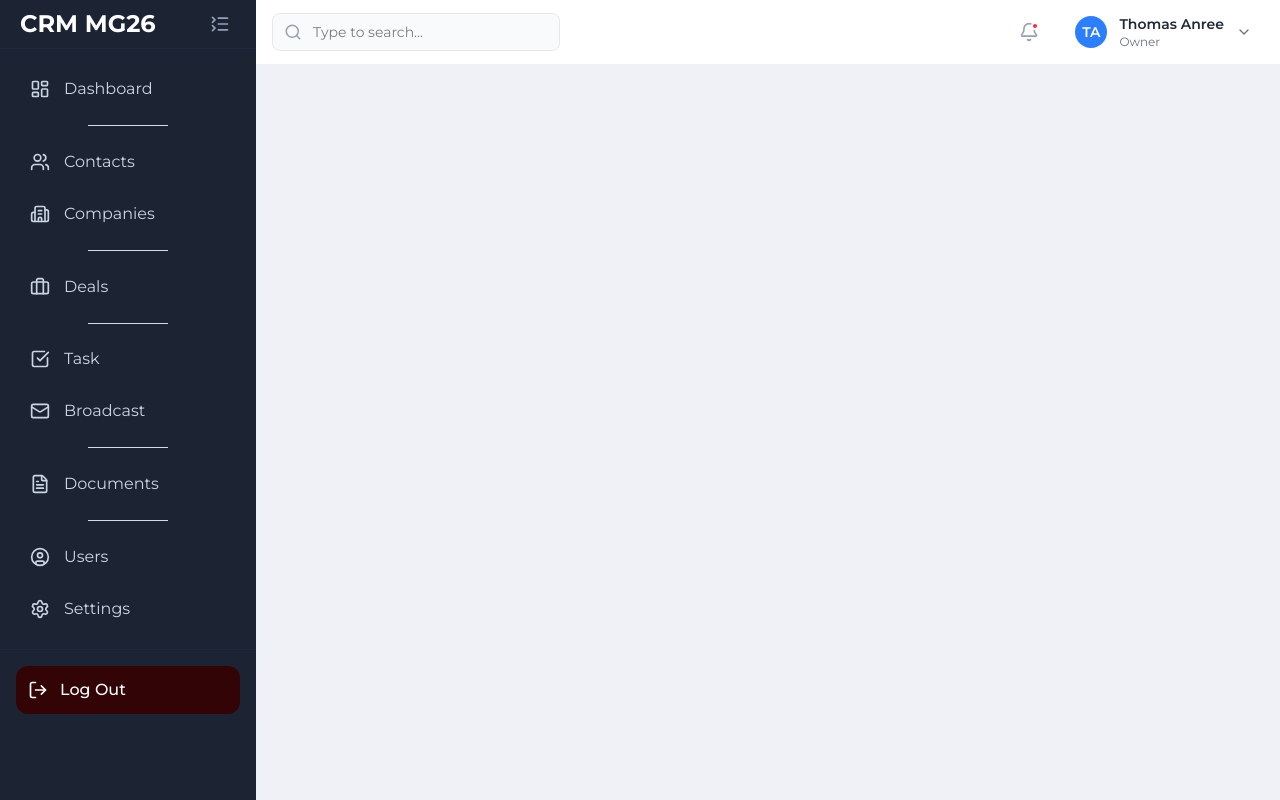
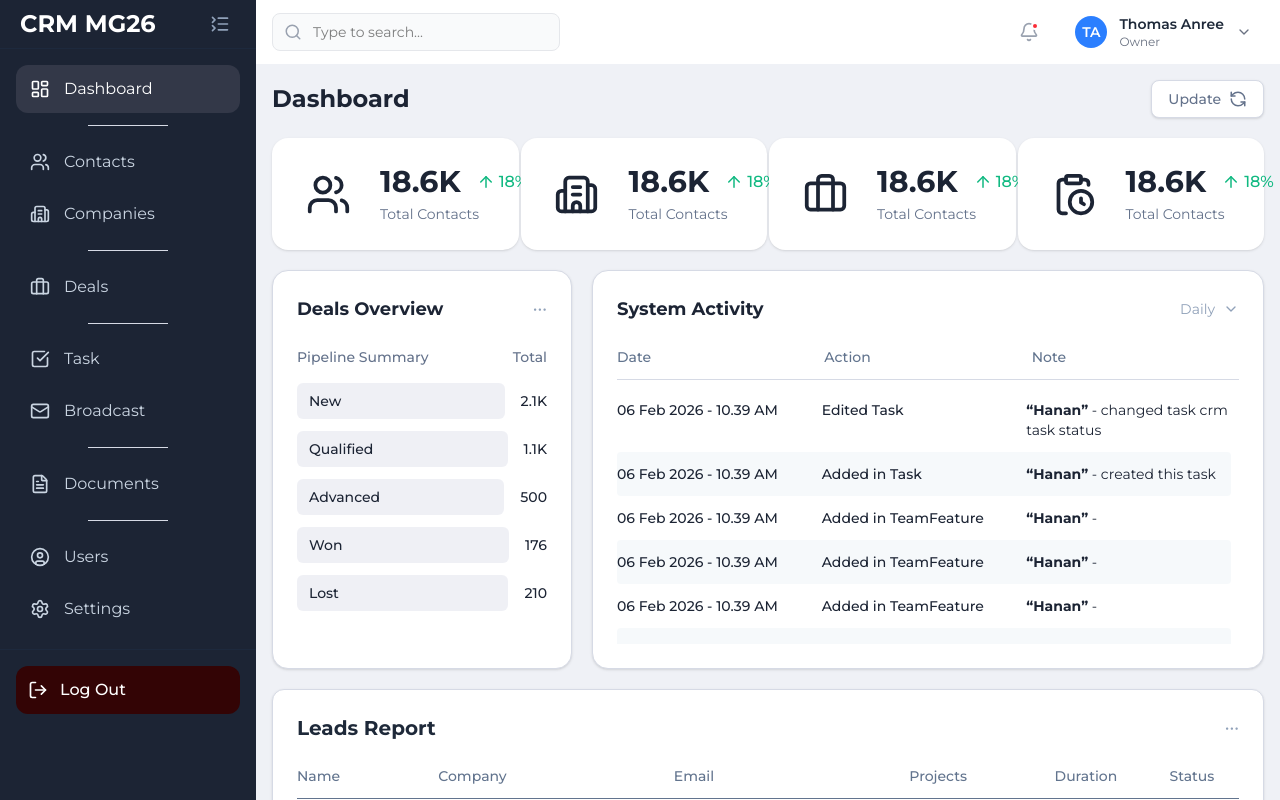
Before and after one commit to hannhz/VueCRM-MG26, a Vue app: page /maindashboard in a window 1280 px wide. Built offline with nearby package versions, Linux system fonts and the light colour scheme.

Commit message:
fix: update sidebar navigation to point to MainDashboard and remove duplicate route

```diff
--- a/src/components/layouts/sidebar.vue
+++ b/src/components/layouts/sidebar.vue
@@ -89,7 +89,7 @@ watch(collapsed, (val) => {
 
     <nav class="flex-1 p-4 space-y-1 overflow-y-auto">
       <router-link
-        to="/dashboard"
+        to="/maindashboard"
         :class="[
           'flex h-12 items-center p-3 rounded-xl transition group hover:bg-slate-800 hover:text-white',
           isExpanded ? 'gap-3 justify-start' : 'justify-center',
--- a/src/router/index.js
+++ b/src/router/index.js
@@ -21,11 +21,7 @@ const routes = [
         name: "Dashboard",
         component: Dashboard,
       },
-      {
-        path: "/dashboard",
-        name: "Dashboard",
-        component: Dashboard,
-      },
+
       {
         path: "/contacts",
         name: "Contacts",
```
